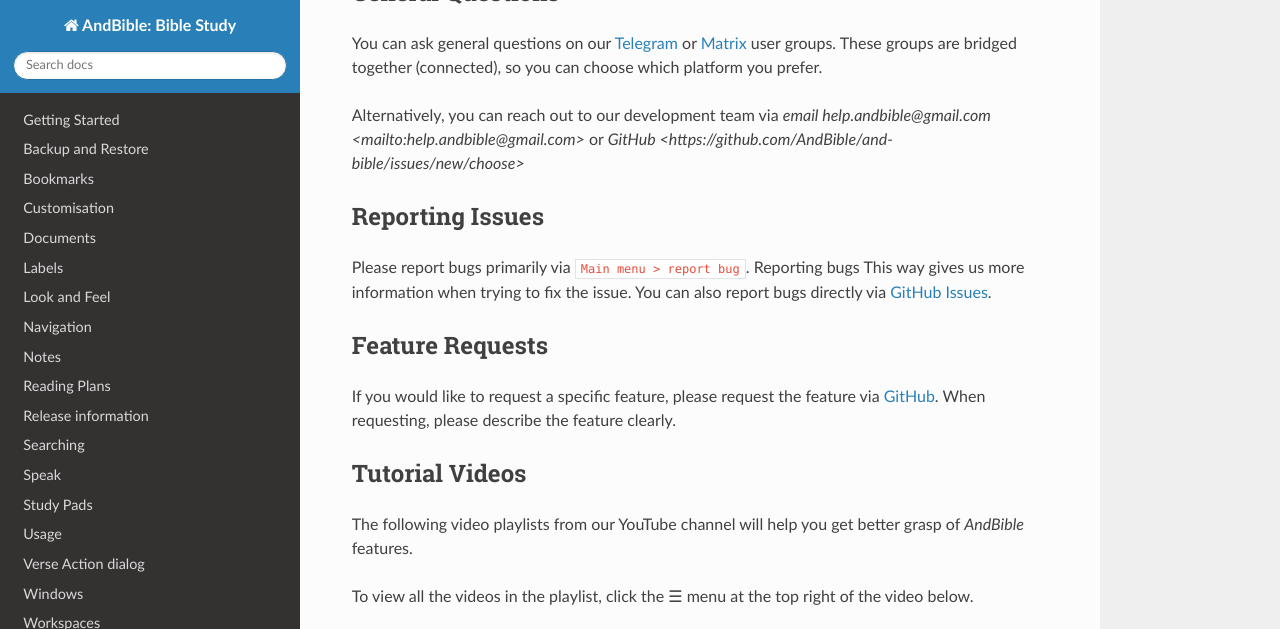
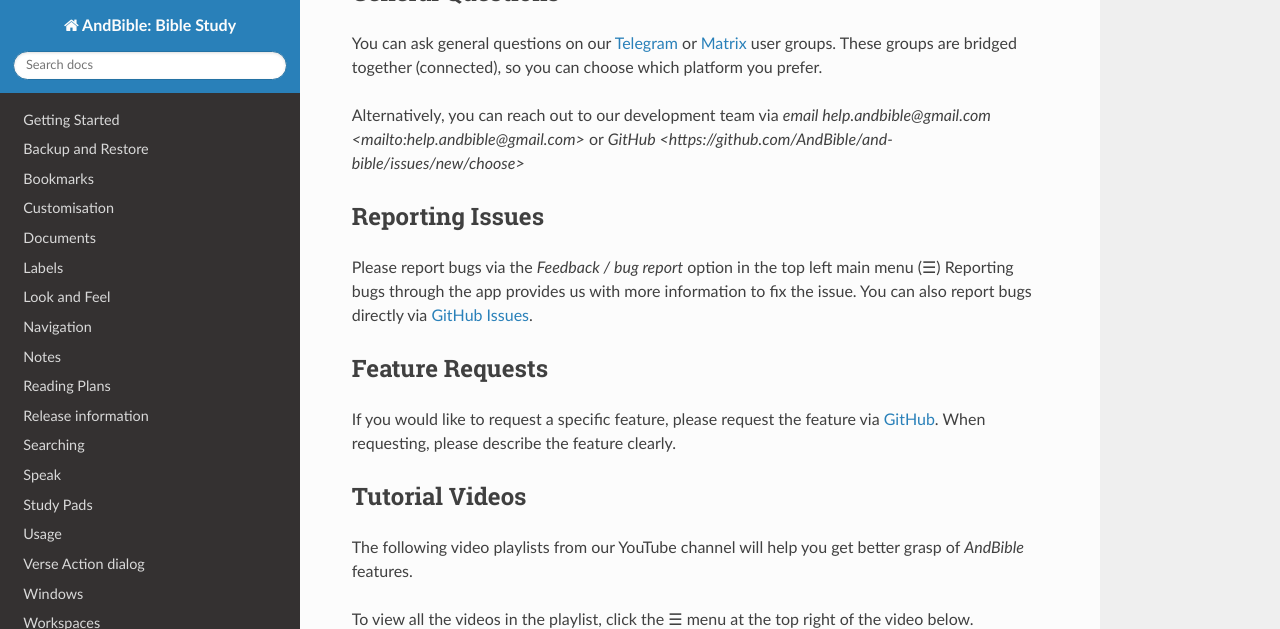
Before and after one commit to AndBible/docs, a Sphinx documentation site: the page built from docs/source/support.rst, in a window 1280 px wide and 900 px high, scrolled down 304 px, cut to the strip 0-629 px from the top of the window. Built offline with Sphinx 7.4.7 and the Read the Docs theme 3.1.0, drawn with Linux system fonts in a browser that asks for light colours; pages that are not in the unit, such as notebooks, are missing from menus.

Commit message:
Update name of bug report button
also add hamburger icon to help identify the main menu.

```diff
--- a/docs/source/support.rst
+++ b/docs/source/support.rst
@@ -19,8 +19,8 @@
 
 Reporting Issues
 ****************
-Please report bugs primarily via ``Main menu > report bug``. Reporting bugs This
-way gives us more information when trying to fix the issue. You can also report
+Please report bugs via the `Feedback / bug report` option in the top left main menu (|hamburger|)
+Reporting bugs through the app provides us with more information to fix the issue. You can also report
 bugs directly via `GitHub Issues <https://github.com/AndBible/and-bible/issues/new/choose>`_.
 
 Feature Requests
```
